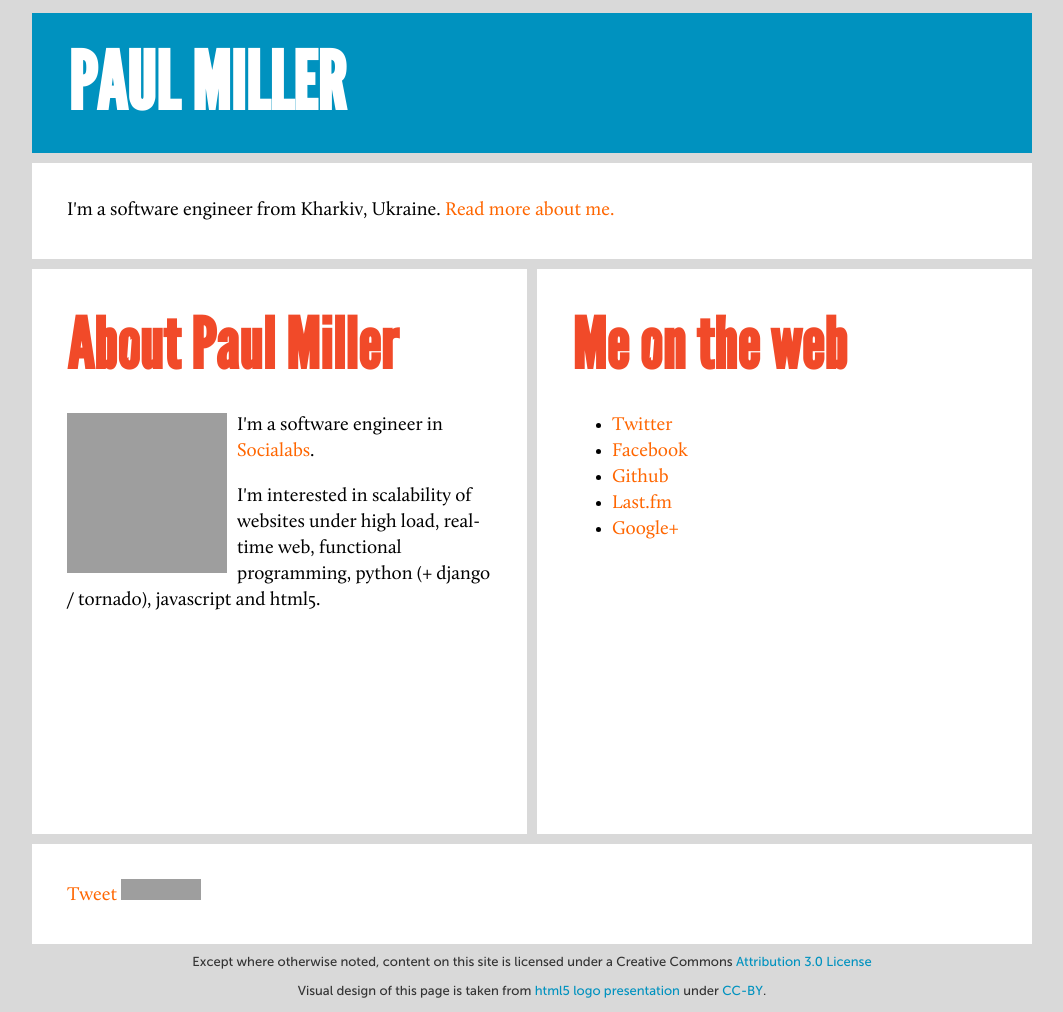
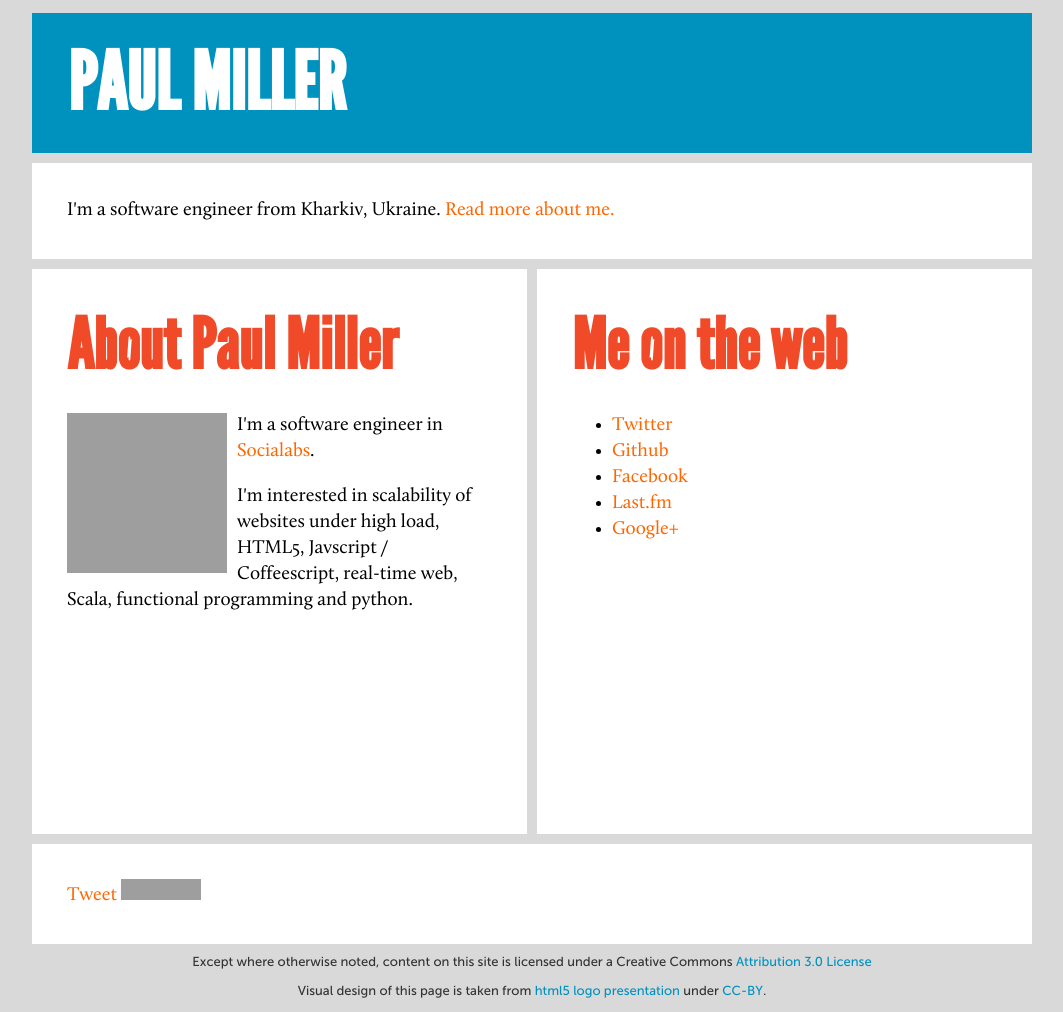
Before and after one commit to esimionato/paulmillr.github.com, a Jekyll site: the page built from about.html, in a window 1280 px wide. Shown: the whole page, without its empty margins (108-1171 px from the left). Built offline with Jekyll 4.4.1, drawn with Linux system fonts in a browser that asks for light colours; nearby versions of some CDN libraries; comment, search, counter and statistics services are not loaded; grey boxes are pictures that could not be loaded.

Commit message:
Update brunch address & interests.

```diff
--- a/about.html
+++ b/about.html
@@ -7,15 +7,15 @@
   <h3>About Paul Miller</h3>
   <div class="author-photo"><img src="https://secure.gravatar.com/avatar/5f9ff4124b15a3e235e87ac35784b6e2?size=160" width="160" height="160" /></div>
   <p>I'm a software engineer in <a href="https://github.com/socialabs">Socialabs</a>.</p>
-  <p>I'm interested in scalability of websites under high load, real-time web, functional programming, python (+ django / tornado), javascript and html5.</p>
+  <p>I'm interested in scalability of websites under high load, HTML5, Javscript / Coffeescript, real-time web, Scala, functional programming and python.</p>
 </section>
 <section class="cell">
   <h3>Me on the web</h3>
   <ul class="links">
     <li><a href="http://twitter.com/paulmillr">Twitter</a></li>
+    <li><a href="http://github.com/paulmillr">Github</a></li>
     <li><a href="http://www.facebook.com/paulpmillr">Facebook</a></li>
-    <li><a href="http://github.com/paulmillr">Github</a> </li>
-    <li><a href="http://last.fm/user/docbay0">Last.fm</a></li>
+    <li><a href="http://www.last.fm/user/docbay0">Last.fm</a></li>
     <li><a href="http://j.mp/paulsplus">Google+</a></li>
   </ul>
 </section>
--- a/index.html
+++ b/index.html
@@ -7,7 +7,7 @@
   <section class="projects">
     <article class="project">
       <div class="project-description">
-        <p><a href="http://brunchwithcoffee.com/">Brunch</a></p>
+        <p><a href="http://brunch.io/">Brunch</a></p>
         <p>Lightweight client side framework on top of backbone, eco,
         SASS and coffeescript.</p>
       </div>
```
